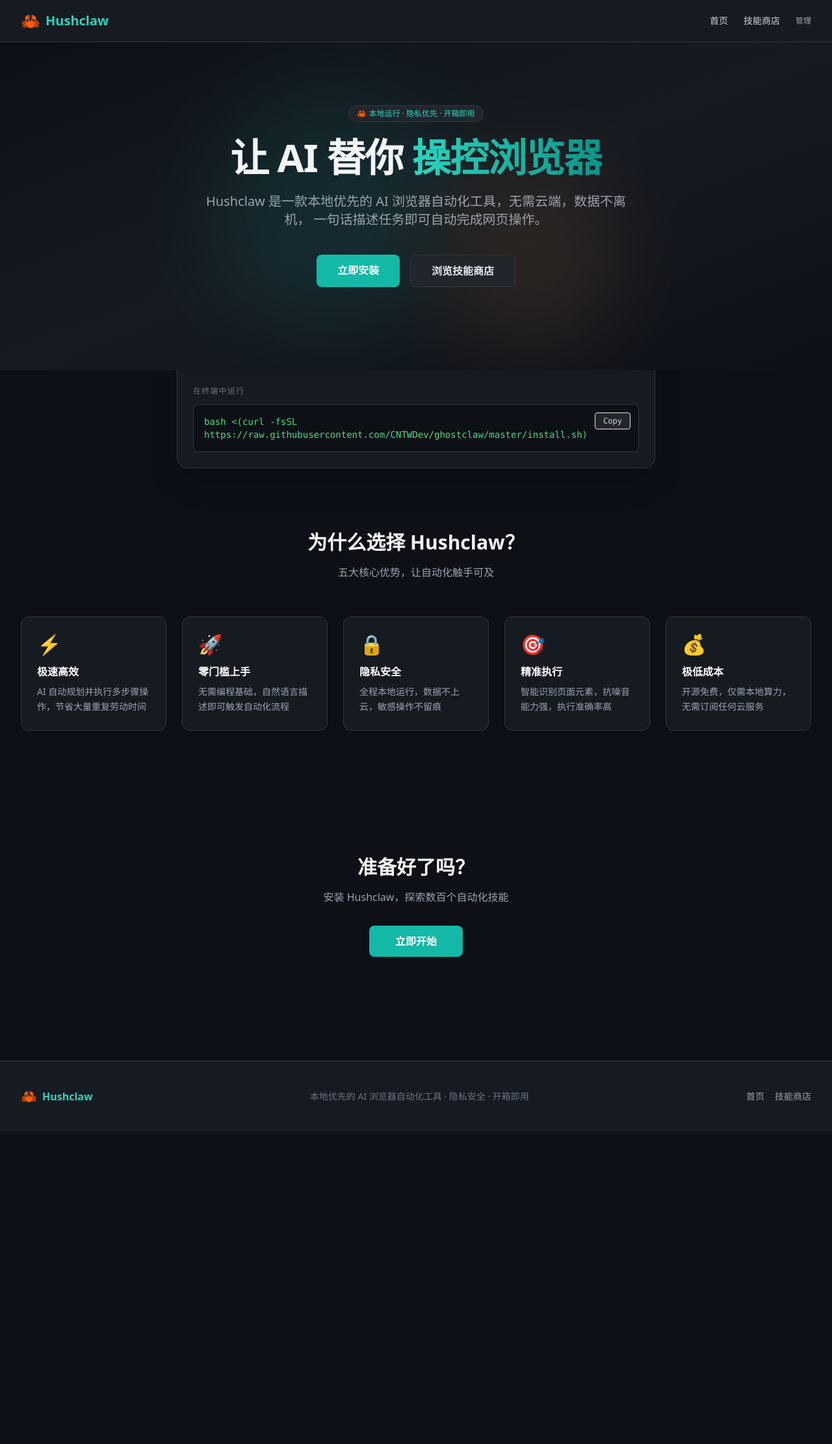
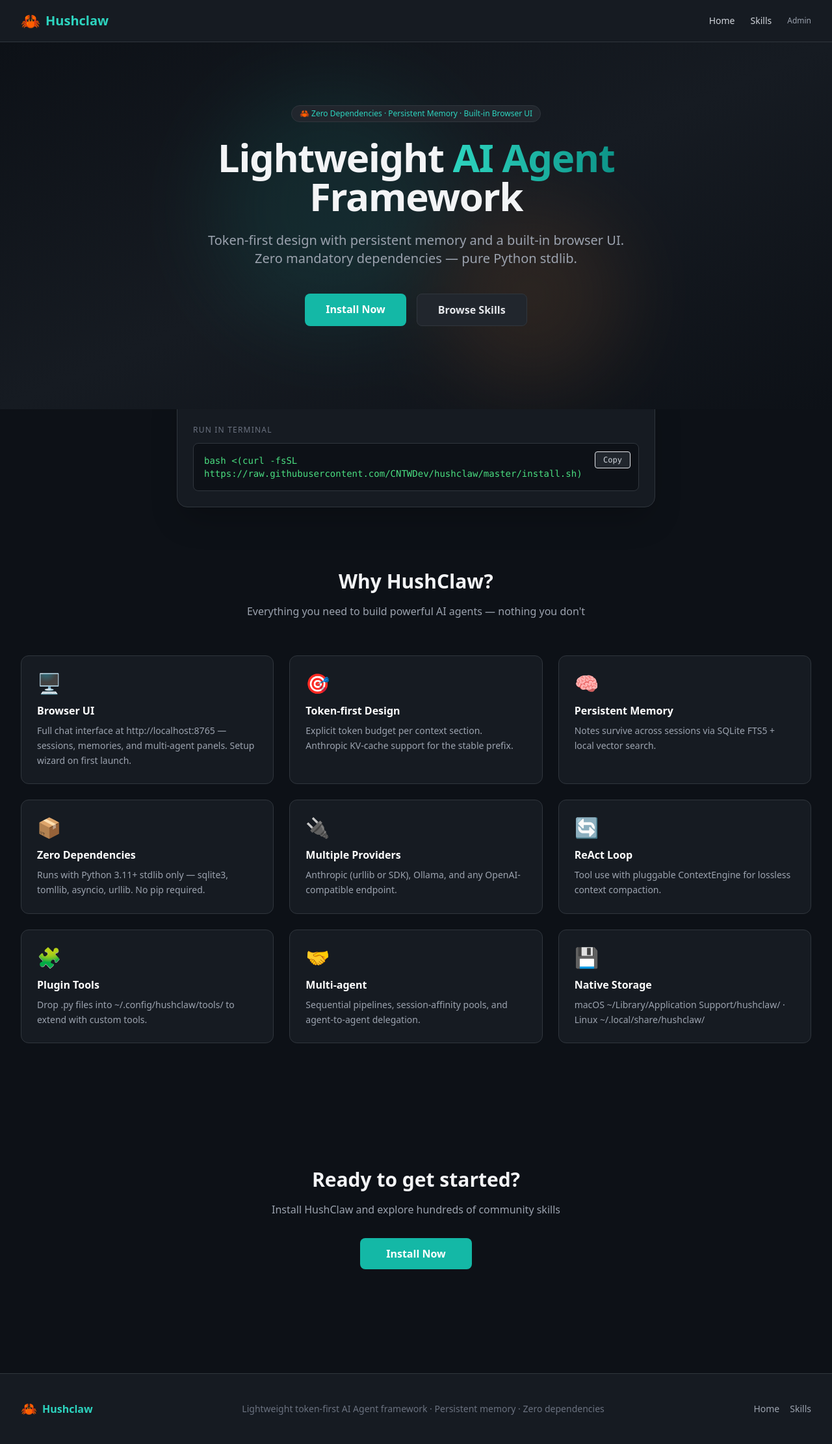
Before and after one commit to CNTWDev/hushclaw-web, a FastAPI app: page / in a window 1280 px wide. Shown: the whole page at 65% size. Before the commit the page ends 1697 px from the top, so only its background shows below. Run offline with FastAPI, Linux system fonts and the light colour scheme; some libraries are stand-ins or nearby versions.

Commit message:
feat: update homepage copy, features, and install commands
- Reposition from browser automation to token-first AI Agent framework
- Update hero, features (9 items), and CTA text
- Fix install URLs: ghostclaw → hushclaw
- Mac tab now covers macOS/Linux; Windows uses 3-line PowerShell commands
- Update nav, footer, and page title to match new positioning

Co-Authored-By: Claude Sonnet 4.6 <noreply@anthropic.com>

```diff
--- a/app/templates/base.html
+++ b/app/templates/base.html
@@ -1,9 +1,9 @@
 <!DOCTYPE html>
-<html lang="zh-CN">
+<html lang="en">
 <head>
   <meta charset="UTF-8" />
   <meta name="viewport" content="width=device-width, initial-scale=1.0" />
-  <title>{% block title %}Hushclaw — AI 浏览器自动化工具{% endblock %}</title>
+  <title>{% block title %}HushClaw — Lightweight Token-first AI Agent Framework{% endblock %}</title>
   <script src="https://cdn.tailwindcss.com"></script>
   <script>
     tailwind.config = {
@@ -30,9 +30,9 @@
           <span class="text-2xl">🦀</span> Hushclaw
         </a>
         <div class="flex items-center gap-6 text-sm font-medium">
-          <a href="/" class="text-gray-300 hover:text-white transition-colors">首页</a>
-          <a href="/skills" class="text-gray-300 hover:text-white transition-colors">技能商店</a>
-          <a href="/admin" class="text-gray-400 hover:text-gray-200 transition-colors text-xs">管理</a>
+          <a href="/" class="text-gray-300 hover:text-white transition-colors">Home</a>
+          <a href="/skills" class="text-gray-300 hover:text-white transition-colors">Skills</a>
+          <a href="/admin" class="text-gray-400 hover:text-gray-200 transition-colors text-xs">Admin</a>
         </div>
       </div>
     </div>
@@ -50,10 +50,10 @@
         <div class="flex items-center gap-2 text-teal-400 font-bold">
           <span class="text-xl">🦀</span> Hushclaw
         </div>
-        <p class="text-gray-500 text-sm">本地优先的 AI 浏览器自动化工具 · 隐私安全 · 开箱即用</p>
+        <p class="text-gray-500 text-sm">Lightweight token-first AI Agent framework · Persistent memory · Zero dependencies</p>
         <div class="flex gap-4 text-sm text-gray-400">
-          <a href="/" class="hover:text-white transition-colors">首页</a>
-          <a href="/skills" class="hover:text-white transition-colors">技能商店</a>
+          <a href="/" class="hover:text-white transition-colors">Home</a>
+          <a href="/skills" class="hover:text-white transition-colors">Skills</a>
         </div>
       </div>
     </div>
--- a/app/templates/index.html
+++ b/app/templates/index.html
@@ -1,5 +1,5 @@
 {% extends "base.html" %}
-{% block title %}Hushclaw — 本地优先 AI 浏览器自动化{% endblock %}
+{% block title %}HushClaw — Lightweight Token-first AI Agent Framework{% endblock %}
 
 {% block content %}
 <!-- Hero -->
@@ -10,24 +10,25 @@
   </div>
   <div class="relative max-w-4xl mx-auto px-4 text-center">
     <div class="inline-flex items-center gap-2 bg-navy-700 border border-navy-600 text-teal-400 text-xs font-medium px-3 py-1 rounded-full mb-6">
-      🦀 本地运行 · 隐私优先 · 开箱即用
+      🦀 Zero Dependencies · Persistent Memory · Built-in Browser UI
     </div>
     <h1 class="text-5xl sm:text-6xl font-extrabold tracking-tight mb-6">
-      让 AI 替你
+      Lightweight
       <span class="text-transparent bg-clip-text bg-gradient-to-r from-teal-400 to-teal-600">
-        操控浏览器
+        AI Agent
       </span>
+      Framework
     </h1>
     <p class="text-xl text-gray-400 max-w-2xl mx-auto mb-10">
-      Hushclaw 是一款本地优先的 AI 浏览器自动化工具，无需云端，数据不离机，
-      一句话描述任务即可自动完成网页操作。
+      Token-first design with persistent memory and a built-in browser UI.
+      Zero mandatory dependencies — pure Python stdlib.
     </p>
     <div class="flex flex-col sm:flex-row gap-4 justify-center">
       <a href="#install" class="bg-teal-500 hover:bg-teal-400 text-white font-semibold px-8 py-3 rounded-lg transition-colors">
-        立即安装
+        Install Now
       </a>
       <a href="/skills" class="bg-navy-700 hover:bg-navy-600 border border-navy-600 text-gray-200 font-semibold px-8 py-3 rounded-lg transition-colors">
-        浏览技能商店
+        Browse Skills
       </a>
     </div>
   </div>
@@ -43,7 +44,7 @@
         onclick="switchTab('mac')"
         class="tab-btn flex-1 py-3 text-sm font-medium text-teal-400 border-b-2 border-teal-400 bg-navy-700"
       >
-        🍎 macOS
+        🍎 macOS / 🐧 Linux
       </button>
       <button
         id="tab-win"
@@ -54,13 +55,13 @@
       </button>
     </div>
 
-    <!-- Mac -->
+    <!-- Mac / Linux -->
     <div id="panel-mac" class="p-6">
-      <p class="text-xs text-gray-500 mb-3 uppercase tracking-widest">在终端中运行</p>
+      <p class="text-xs text-gray-500 mb-3 uppercase tracking-widest">Run in Terminal</p>
       <div class="relative bg-navy-900 rounded-lg p-4 font-mono text-sm text-green-400 border border-navy-600">
-        <code id="cmd-mac">bash &lt;(curl -fsSL https://raw.githubusercontent.com/CNTWDev/ghostclaw/master/install.sh)</code>
+        <code id="cmd-mac">bash &lt;(curl -fsSL https://raw.githubusercontent.com/CNTWDev/hushclaw/master/install.sh)</code>
         <button
-          data-copy="bash <(curl -fsSL https://raw.githubusercontent.com/CNTWDev/ghostclaw/master/install.sh)"
+          data-copy="bash <(curl -fsSL https://raw.githubusercontent.com/CNTWDev/hushclaw/master/install.sh)"
           class="copy-btn absolute right-3 top-3 bg-navy-700 hover:bg-navy-600 text-gray-300 text-xs px-3 py-1 rounded border border-navy-500 transition-colors"
         >Copy</button>
       </div>
@@ -68,13 +69,13 @@
 
     <!-- Windows -->
     <div id="panel-win" class="p-6 hidden">
-      <p class="text-xs text-gray-500 mb-3 uppercase tracking-widest">在 PowerShell 中运行</p>
+      <p class="text-xs text-gray-500 mb-3 uppercase tracking-widest">Run in PowerShell</p>
       <div class="relative bg-navy-900 rounded-lg p-4 font-mono text-sm text-blue-300 border border-navy-600">
-        <pre id="cmd-win" class="whitespace-pre-wrap">$url = "https://raw.githubusercontent.com/CNTWDev/ghostclaw/master/install.ps1"
-$script = (Invoke-WebRequest -Uri $url).Content
-Invoke-Expression $script</pre>
+        <pre id="cmd-win" class="whitespace-pre-wrap">Set-ExecutionPolicy -Scope Process -ExecutionPolicy Bypass
+Invoke-WebRequest -Uri https://raw.githubusercontent.com/CNTWDev/hushclaw/master/install.ps1 -OutFile install.ps1
+.\install.ps1</pre>
         <button
-          data-copy="$url = &quot;https://raw.githubusercontent.com/CNTWDev/ghostclaw/master/install.ps1&quot;&#10;$script = (Invoke-WebRequest -Uri $url).Content&#10;Invoke-Expression $script"
+          data-copy="Set-ExecutionPolicy -Scope Process -ExecutionPolicy Bypass&#10;Invoke-WebRequest -Uri https://raw.githubusercontent.com/CNTWDev/hushclaw/master/install.ps1 -OutFile install.ps1&#10;.\install.ps1"
           class="copy-btn absolute right-3 top-3 bg-navy-700 hover:bg-navy-600 text-gray-300 text-xs px-3 py-1 rounded border border-navy-500 transition-colors"
         >Copy</button>
       </div>
@@ -84,15 +85,19 @@ Invoke-Expression $script</pre>
 
 <!-- Features -->
 <section class="max-w-7xl mx-auto px-4 sm:px-6 lg:px-8 py-24">
-  <h2 class="text-3xl font-bold text-center mb-4">为什么选择 Hushclaw？</h2>
-  <p class="text-gray-400 text-center mb-14 max-w-xl mx-auto">五大核心优势，让自动化触手可及</p>
-  <div class="grid grid-cols-1 sm:grid-cols-2 lg:grid-cols-5 gap-6">
+  <h2 class="text-3xl font-bold text-center mb-4">Why HushClaw?</h2>
+  <p class="text-gray-400 text-center mb-14 max-w-xl mx-auto">Everything you need to build powerful AI agents — nothing you don't</p>
+  <div class="grid grid-cols-1 sm:grid-cols-2 lg:grid-cols-3 gap-6">
     {% set features = [
-      ("⚡", "极速高效", "AI 自动规划并执行多步骤操作，节省大量重复劳动时间"),
-      ("🚀", "零门槛上手", "无需编程基础，自然语言描述即可触发自动化流程"),
-      ("🔒", "隐私安全", "全程本地运行，数据不上云，敏感操作不留痕"),
-      ("🎯", "精准执行", "智能识别页面元素，抗噪音能力强，执行准确率高"),
-      ("💰", "极低成本", "开源免费，仅需本地算力，无需订阅任何云服务"),
+      ("🖥️", "Browser UI", "Full chat interface at http://localhost:8765 — sessions, memories, and multi-agent panels. Setup wizard on first launch."),
+      ("🎯", "Token-first Design", "Explicit token budget per context section. Anthropic KV-cache support for the stable prefix."),
+      ("🧠", "Persistent Memory", "Notes survive across sessions via SQLite FTS5 + local vector search."),
+      ("📦", "Zero Dependencies", "Runs with Python 3.11+ stdlib only — sqlite3, tomllib, asyncio, urllib. No pip required."),
+      ("🔌", "Multiple Providers", "Anthropic (urllib or SDK), Ollama, and any OpenAI-compatible endpoint."),
+      ("🔄", "ReAct Loop", "Tool use with pluggable ContextEngine for lossless context compaction."),
+      ("🧩", "Plugin Tools", "Drop .py files into ~/.config/hushclaw/tools/ to extend with custom tools."),
+      ("🤝", "Multi-agent", "Sequential pipelines, session-affinity pools, and agent-to-agent delegation."),
+      ("💾", "Native Storage", "macOS ~/Library/Application Support/hushclaw/ · Linux ~/.local/share/hushclaw/"),
     ] %}
     {% for icon, name, desc in features %}
     <div class="bg-navy-800 border border-navy-600 rounded-xl p-6 hover:border-teal-500 transition-colors group">
@@ -148,10 +153,10 @@ Invoke-Expression $script</pre>
 
 <!-- Bottom CTA -->
 <section class="max-w-2xl mx-auto text-center px-4 py-24">
-  <h2 class="text-3xl font-bold mb-4">准备好了吗？</h2>
-  <p class="text-gray-400 mb-8">安装 Hushclaw，探索数百个自动化技能</p>
+  <h2 class="text-3xl font-bold mb-4">Ready to get started?</h2>
+  <p class="text-gray-400 mb-8">Install HushClaw and explore hundreds of community skills</p>
   <a href="#install" class="inline-block bg-teal-500 hover:bg-teal-400 text-white font-semibold px-10 py-3 rounded-lg transition-colors">
-    立即开始
+    Install Now
   </a>
 </section>
 {% endblock %}
```
